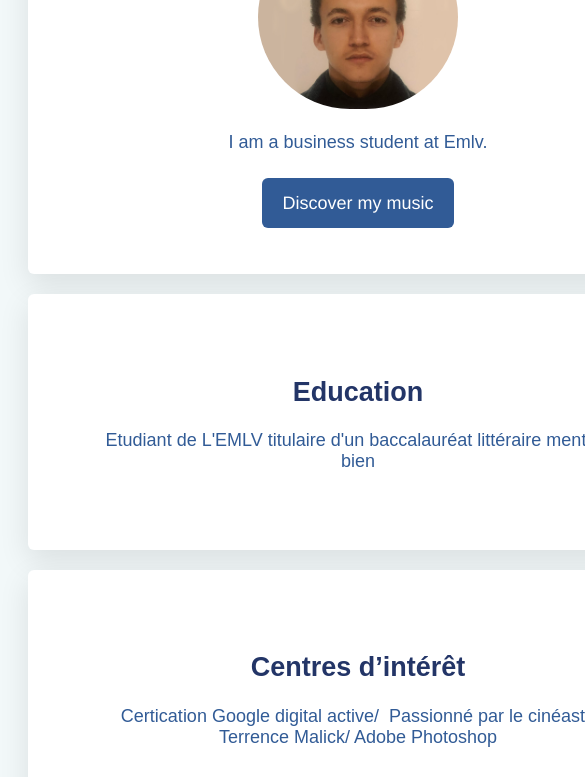
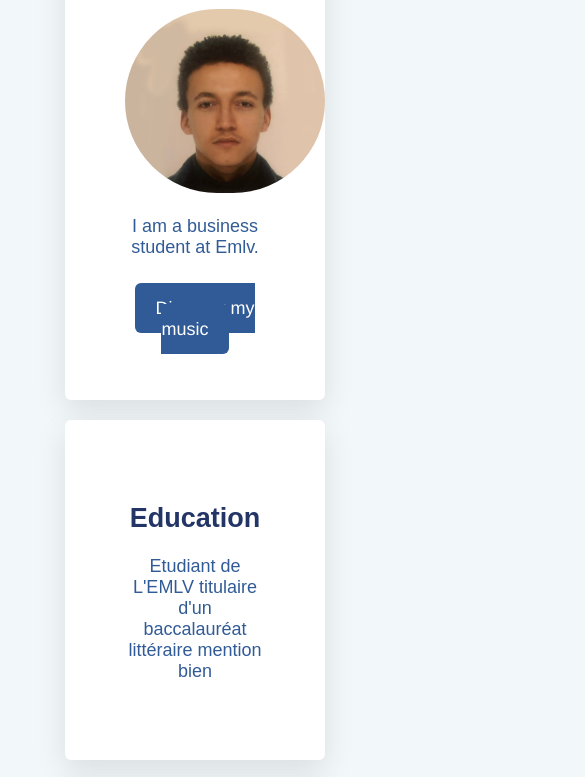
Before and after one commit to anderson-carbeti/my-profile, a plain HTML site: page index.html in a window 390 px wide. Shown: the part 265-1042 px from the top of the page, 585 px wide, since content can reach past the window. Drawn offline with Linux system fonts and the light colour scheme.

Commit message:
Add files via upload

```diff
--- a/style.css
+++ b/style.css
@@ -46,6 +46,21 @@ p{
 }
 
 .container { width: 700px; margin: 40px auto }
+@media (max-width: 960px) {
+  .container {
+    width: 700px;
+  }
+}
+@media (max-width: 720px) {
+  .container {
+    width: 500px;
+  }
+}
+@media (max-width: 540px) {
+  .container {
+    width: 300px;
+  }
+}
 .card-white { background: white;padding: 60px;margin: 20px;box-shadow: 0px 10px 30px rgba(0,0,0,0.1);border-radius: 6px; text-align : center;}
 .list-horizontal {
 list-style: none;
```
